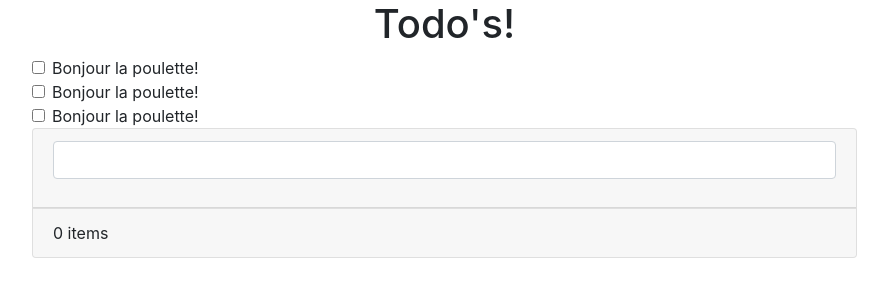
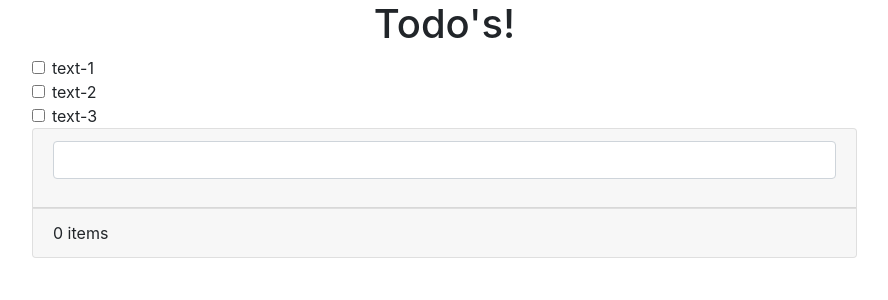
Before and after one commit to mellexmas/todo-list, an Angular app: page / in a window 1280 px wide. Shown: the top 300 px of the page, without its empty margins (53-941 px from the left). Built offline with nearby package versions, Linux system fonts and the light colour scheme.

Commit message:
add label attribute to web compenent

```diff
--- a/src/app/app.component.html
+++ b/src/app/app.component.html
@@ -26,9 +26,9 @@
             <h1 class="text-center">
                 Todo's!
             </h1>
-            <app-checkbox></app-checkbox>
-            <app-checkbox></app-checkbox>
-            <app-checkbox></app-checkbox>
+            <app-checkbox label="text-1"></app-checkbox>
+            <app-checkbox label="text-2"></app-checkbox>
+            <app-checkbox label="text-3"></app-checkbox>
             <div class="card">
                 <div class="card-header">
                     <div class="form-group">
--- a/src/app/checkbox/checkbox.component.html
+++ b/src/app/checkbox/checkbox.component.html
@@ -1,6 +1,6 @@
 <div class="form-check">
     <input class="form-check-input" type="checkbox" [attr.id]="id">
     <label class="form-check-label" [attr.for]="id">
-        Bonjour la poulette!
+        {{ label }}
     </label>
 </div>
--- a/src/app/checkbox/checkbox.component.ts
+++ b/src/app/checkbox/checkbox.component.ts
@@ -1,4 +1,4 @@
-import { Component, OnInit } from '@angular/core';
+import { Component, Input, OnInit } from '@angular/core';
 
 @Component({
   selector: 'app-checkbox',
@@ -8,6 +8,10 @@
 export class CheckboxComponent implements OnInit {
   private static counter = 0;
   public id: string;
+  //ce decorator decorate nous label attribute . add info for angular;
+  //permet de dire que l'attribut que j'ai la je peux l'utiliser dans la balise html du web component qu'on crée
+  @Input()
+  public label: string|null= null;
 
   constructor() {
     this.id = 'app-checkbox-' + CheckboxComponent.counter; //nom de classe.nomattribut
```
